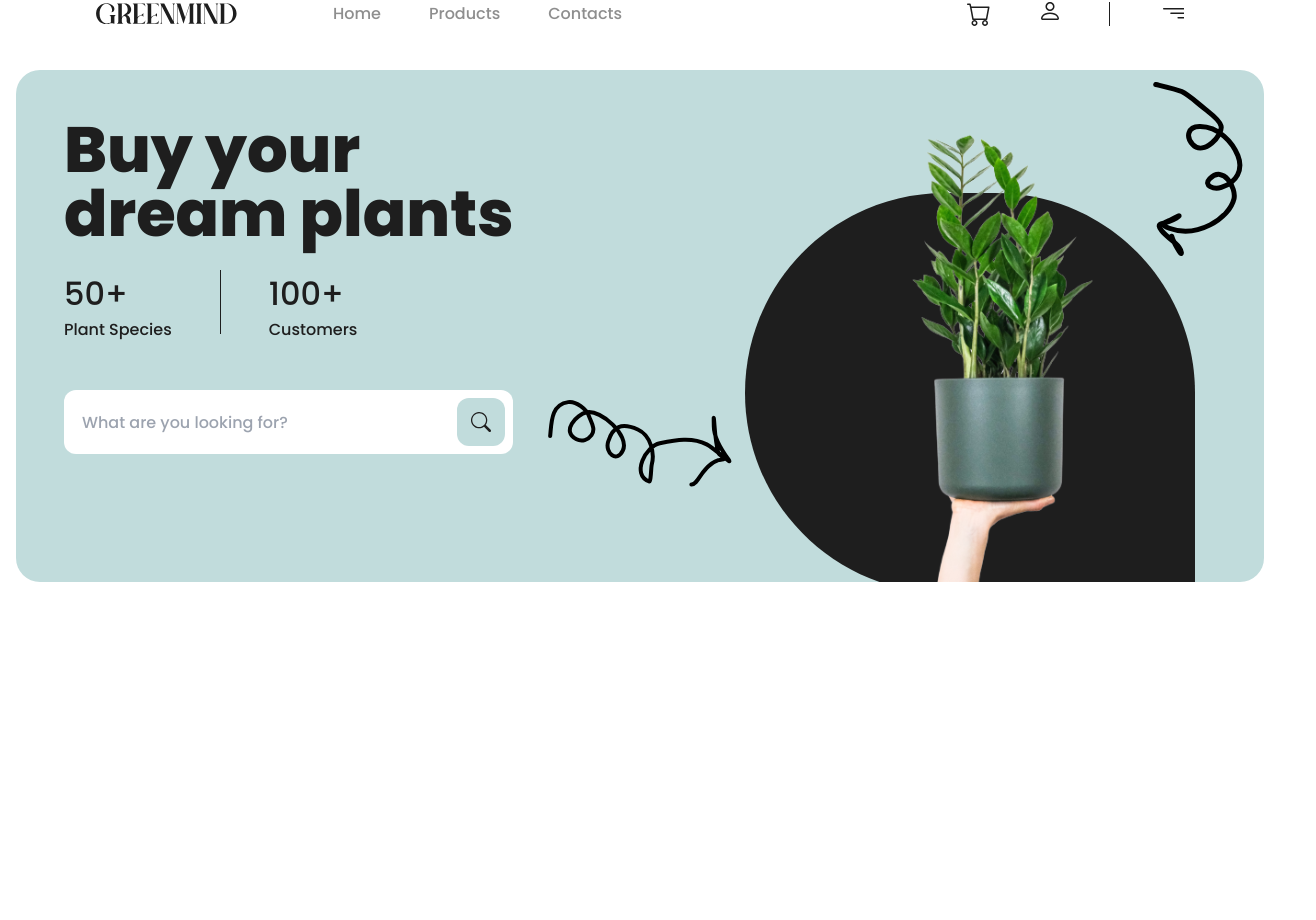
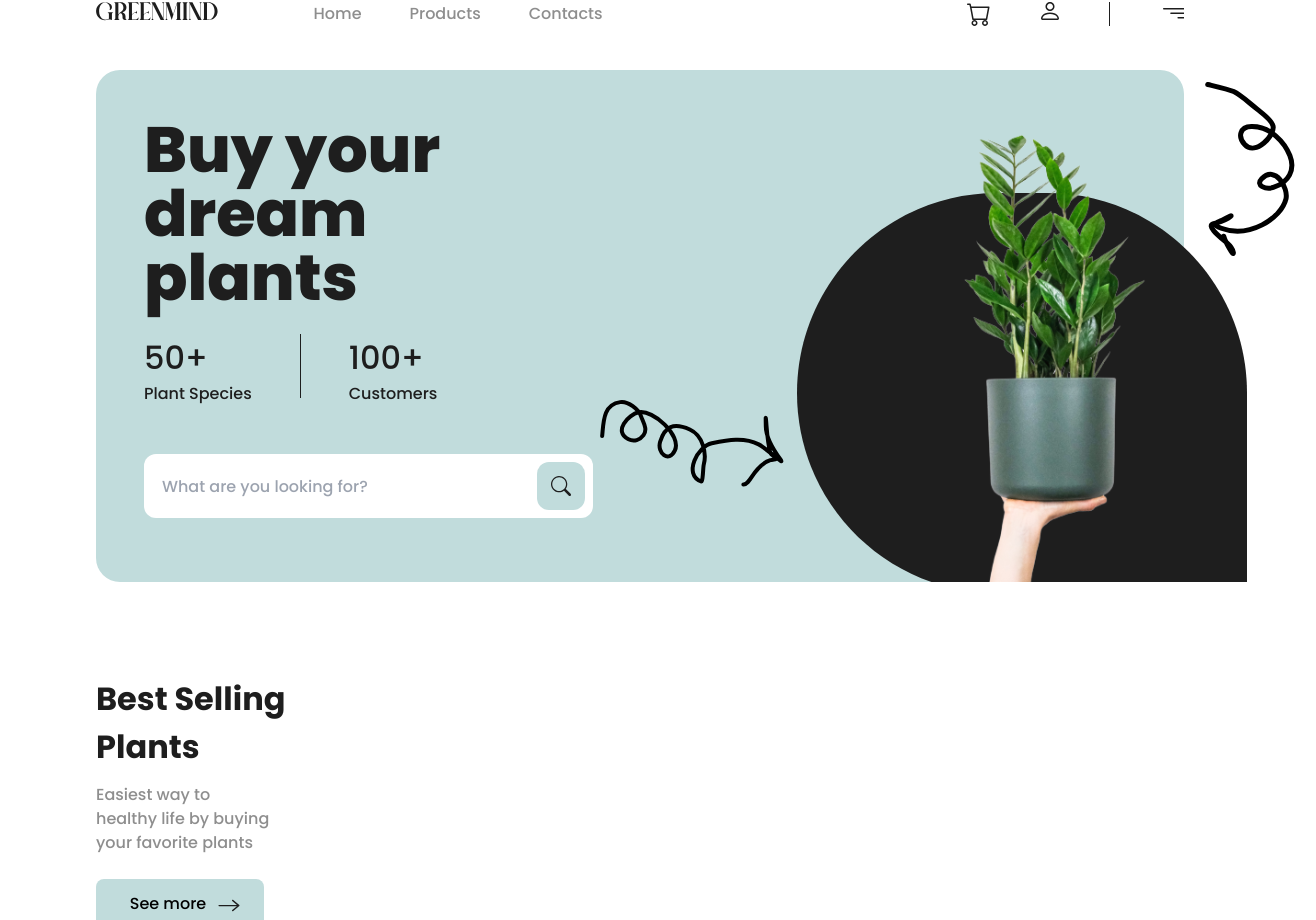
Before and after one commit to linhhongnhung/green-mind, a Next.js app: page / in a window 1280 px wide. Shown: the part 42-962 px from the top of the page, 1316 px wide, since content can reach past the window. Before the commit the page ends 800 px from the top, so only its background shows below. Built offline with nearby package versions, Linux system fonts and the light colour scheme.

Commit message:
best selling

```diff
--- a/app/globals.css
+++ b/app/globals.css
@@ -1,6 +1,7 @@
 @tailwind base;
 @tailwind components;
 @tailwind utilities;
+
 
 /* :root {
   --foreground-rgb: 0, 0, 0;
--- a/app/layout.tsx
+++ b/app/layout.tsx
@@ -7,7 +7,7 @@ const poppins = Poppins({
   subsets: ['latin'] })
 
 export const metadata: Metadata = {
-  title: 'GREEDMIND',
+  title: 'GREENMIND',
   description: 'Dev @LinhHongNhung',
 }
 
--- a/package.json
+++ b/package.json
@@ -19,7 +19,12 @@
     "postcss": "8.4.28",
     "react": "18.2.0",
     "react-dom": "18.2.0",
+    "react-slick": "^0.29.0",
+    "slick-carousel": "^1.8.1",
     "tailwindcss": "3.3.3",
     "typescript": "5.2.2"
+  },
+  "devDependencies": {
+    "@types/react-slick": "^0.23.10"
   }
 }
--- a/src/components/best_selling/BestSelling.tsx
+++ b/src/components/best_selling/BestSelling.tsx
@@ -1,6 +1,38 @@
+import React from "react";
+import Slider from "react-slick";
+
 const BestSelling: React.FC = () => {
+
+    const settings = {
+        infinite: true,
+        speed: 500,
+        slidesToShow: 3,
+        slidesToScroll: 1
+    }
+
     return (
-        <div></div>
+        <section className="pt-[93px] max-w-[1440px] mx-auto">
+            <div className="mx-24 flex">
+                <div>
+                    <h2 className="text-black text-base font-bold
+                                    max-w-[256px]">
+                        Best Selling Plants
+                    </h2>
+                    <p className="text-gray max-w-[174px] mt-3 mb-6">
+                        Easiest way to healthy life by buying your favorite plants
+                    </p>
+                    <button className="w-[168px] h-[50px] rounded-[8px]
+                                       bg-primary
+                                       pr-6
+                                       relative
+                                       hover:opacity-80">
+                        See more
+                        <img className="absolute top-0 ml-[121.5px] mt-[19.87px]" src="./icon/Next.svg"/>
+                    </button>
+                </div>
+
+            </div>
+        </section>
     )
 }
 
--- a/src/components/header/Header.tsx
+++ b/src/components/header/Header.tsx
@@ -1,5 +1,6 @@
 import TabItem from "./TabItem"
 import TabIcon from "./TabIcon"
+import Link from "next/link"
 
 const tabList = [
     {
@@ -41,8 +42,10 @@ const Header: React.FC = () => {
                         bg-white text-gray
                         px-24 py-[44px] mx-auto
                         flex
-                        sticky top-0">
-            <img className="mr-24" src="./img/GREENMIND.svg" alt="GREENMIND logo" />
+                        sticky top-0 z-[1]">
+            <Link href="/" className="mr-24">
+                <img src="./img/GREENMIND.svg" alt="GREENMIND logo" />
+            </Link>
             <div className="flex justify-between w-[1010px]">
                 <div className="flex">
                     {
--- a/src/components/search/Search.tsx
+++ b/src/components/search/Search.tsx
@@ -16,9 +16,12 @@ const statisticListLength = statisticList.length;
 
 const Search: React.FC = () => {
     return (
-        <section className="max-w-[1248px] min-h-[512px] rounded-[24px]
-                            mx-auto pl-12
-                            bg-primary text-black
+        <section className="max-w-[1440px]
+                            mx-auto
+                            text-black">
+            <div className="min-h-[512px] rounded-[24px]
+                            mx-24 pl-12
+                            bg-primary
                             flex">
                 <div>
                     <h2 className="text-large font-extrabold leading-[64px]
@@ -60,6 +63,7 @@ const Search: React.FC = () => {
                         placeholder="What are you looking for?" />
                 </div>
                 <img className="self-end ml-auto" src="./img/Group16.svg" alt="tree" />
+            </div>
         </section>
     )
 }
```
Also changed, not shown: src/components/best_selling/PlantItem.tsx (added), 1 other file (tests, documents, lock files or other folders). Lines whose indentation alone changed are shown as unchanged.
